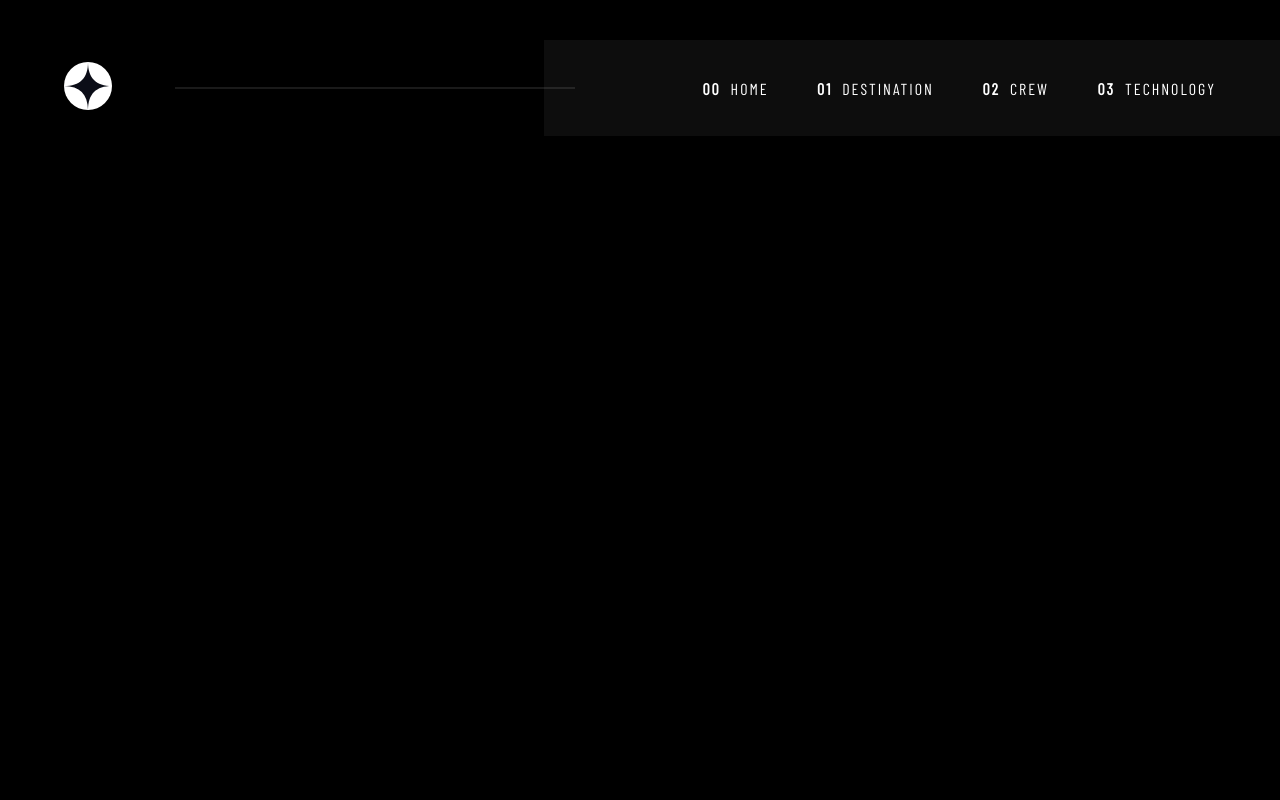
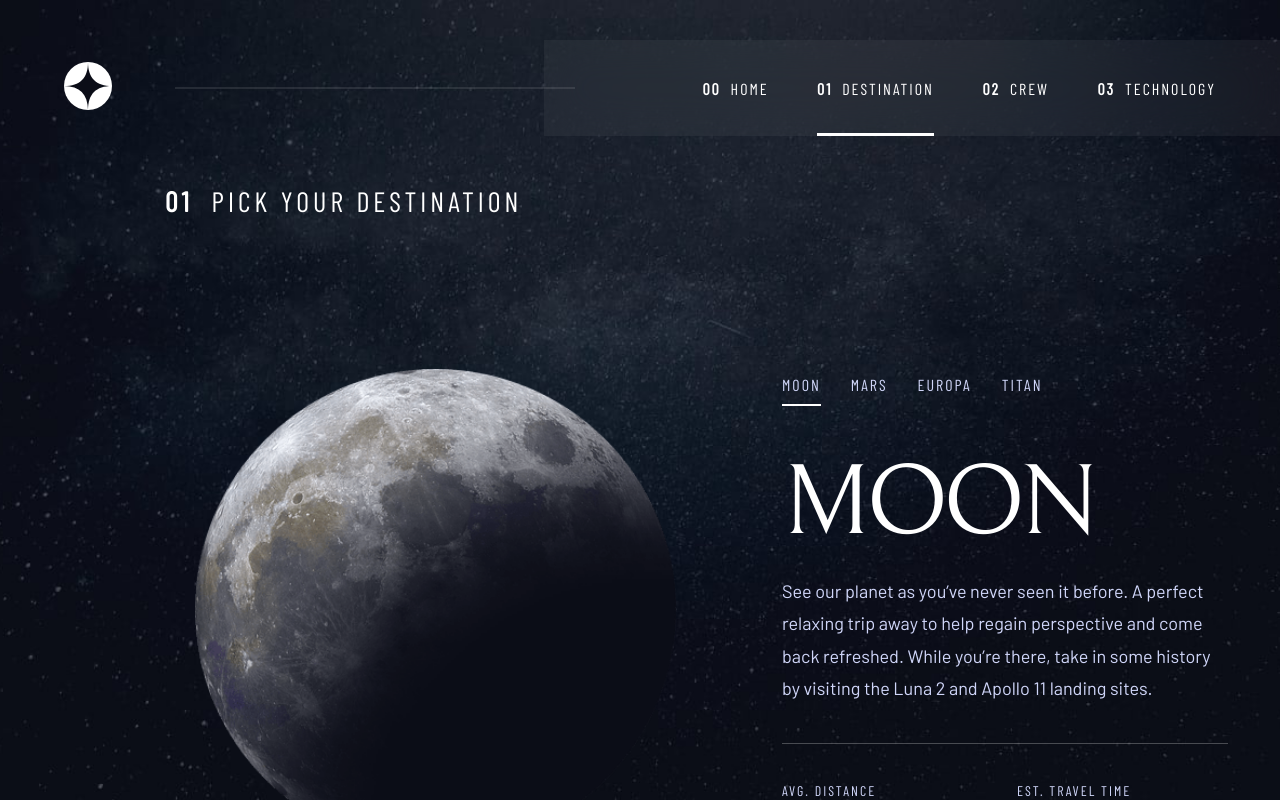
Before and after one commit to nshahaf/space-tourism, a React (Vite) app: page /destination in a window 1280 px wide. Shown: the top 800 px of the page. Built offline with nearby package versions, Linux system fonts and the light colour scheme.

Commit message:
destination page

```diff
--- a/data/data.json
+++ b/data/data.json
@@ -3,8 +3,8 @@
     {
       "name": "Moon",
       "images": {
-        "png": "./assets/destination/image-moon.png",
-        "webp": "./assets/destination/image-moon.webp"
+        "png": "src/assets/images/destination/image-moon.png",
+        "webp": "src/assets/images/destination/image-moon.webp"
       },
       "description": "See our planet as you’ve never seen it before. A perfect relaxing trip away to help regain perspective and come back refreshed. While you’re there, take in some history by visiting the Luna 2 and Apollo 11 landing sites.",
       "distance": "384,400 km",
@@ -13,8 +13,8 @@
     {
       "name": "Mars",
       "images": {
-        "png": "./assets/destination/image-mars.png",
-        "webp": "./assets/destination/image-mars.webp"
+        "png": "src/assets/images/destination/image-mars.png",
+        "webp": "src/assets/images/destination/image-mars.webp"
       },
       "description": "Don’t forget to pack your hiking boots. You’ll need them to tackle Olympus Mons, the tallest planetary mountain in our solar system. It’s two and a half times the size of Everest!",
       "distance": "225 mil. km",
@@ -23,8 +23,8 @@
     {
       "name": "Europa",
       "images": {
-        "png": "./assets/destination/image-europa.png",
-        "webp": "./assets/destination/image-europa.webp"
+        "png": "src/assets/images/destination/image-europa.png",
+        "webp": "src/assets/images/destination/image-europa.webp"
       },
       "description": "The smallest of the four Galilean moons orbiting Jupiter, Europa is a winter lover’s dream. With an icy surface, it’s perfect for a bit of ice skating, curling, hockey, or simple relaxation in your snug wintery cabin.",
       "distance": "628 mil. km",
@@ -33,8 +33,8 @@
     {
       "name": "Titan",
       "images": {
-        "png": "./assets/destination/image-titan.png",
-        "webp": "./assets/destination/image-titan.webp"
+        "png": "src/assets/images/destination/image-titan.png",
+        "webp": "src/assets/images/destination/image-titan.webp"
       },
       "description": "The only moon known to have a dense atmosphere other than Earth, Titan is a home away from home (just a few hundred degrees colder!). As a bonus, you get striking views of the Rings of Saturn.",
       "distance": "1.6 bil. km",
@@ -45,8 +45,8 @@
     {
       "name": "Douglas Hurley",
       "images": {
-        "png": "./assets/crew/image-douglas-hurley.png",
-        "webp": "./assets/crew/image-douglas-hurley.webp"
+        "png": "src/assets/images/crew/image-douglas-hurley.png",
+        "webp": "src/assets/images/crew/image-douglas-hurley.webp"
       },
       "role": "Commander",
       "bio": "Douglas Gerald Hurley is an American engineer, former Marine Corps pilot and former NASA astronaut. He launched into space for the third time as commander of Crew Dragon Demo-2."
@@ -54,8 +54,8 @@
     {
       "name": "Mark Shuttleworth",
       "images": {
-        "png": "./assets/crew/image-mark-shuttleworth.png",
-        "webp": "./assets/crew/image-mark-shuttleworth.webp"
+        "png": "src/assets/images/crew/image-mark-shuttleworth.png",
+        "webp": "src/assets/images/crew/image-mark-shuttleworth.webp"
       },
       "role": "Mission Specialist",
       "bio": "Mark Richard Shuttleworth is the founder and CEO of Canonical, the company behind the Linux-based Ubuntu operating system. Shuttleworth became the first South African to travel to space as a space tourist."
@@ -63,8 +63,8 @@
     {
       "name": "Victor Glover",
       "images": {
-        "png": "./assets/crew/image-victor-glover.png",
-        "webp": "./assets/crew/image-victor-glover.webp"
+        "png": "src/assets/images/crew/image-victor-glover.png",
+        "webp": "src/assets/images/crew/image-victor-glover.webp"
       },
       "role": "Pilot",
       "bio": "Pilot on the first operational flight of the SpaceX Crew Dragon to the International Space Station. Glover is a commander in the U.S. Navy where he pilots an F/A-18.He was a crew member of Expedition 64, and served as a station systems flight engineer."
@@ -72,8 +72,8 @@
     {
       "name": "Anousheh Ansari",
       "images": {
-        "png": "./assets/crew/image-anousheh-ansari.png",
-        "webp": "./assets/crew/image-anousheh-ansari.webp"
+        "png": "src/assets/images/crew/image-anousheh-ansari.png",
+        "webp": "src/assets/images/crew/image-anousheh-ansari.webp"
       },
       "role": "Flight Engineer",
       "bio": "Anousheh Ansari is an Iranian American engineer and co-founder of Prodea Systems. Ansari was the fourth self-funded space tourist, the first self-funded woman to fly to the ISS, and the first Iranian in space."
@@ -83,24 +83,24 @@
     {
       "name": "Launch vehicle",
       "images": {
-        "portrait": "./assets/technology/image-launch-vehicle-portrait.jpg",
-        "landscape": "./assets/technology/image-launch-vehicle-landscape.jpg"
+        "portrait": "src/assets/images/technology/image-launch-vehicle-portrait.jpg",
+        "landscape": "src/assets/images/technology/image-launch-vehicle-landscape.jpg"
       },
       "description": "A launch vehicle or carrier rocket is a rocket-propelled vehicle used to carry a payload from Earth's surface to space, usually to Earth orbit or beyond. Our WEB-X carrier rocket is the most powerful in operation. Standing 150 metres tall, it's quite an awe-inspiring sight on the launch pad!"
     },
     {
       "name": "Spaceport",
       "images": {
-        "portrait": "./assets/technology/image-spaceport-portrait.jpg",
-        "landscape": "./assets/technology/image-spaceport-landscape.jpg"
+        "portrait": "src/assets/images/technology/image-spaceport-portrait.jpg",
+        "landscape": "src/assets/images/technology/image-spaceport-landscape.jpg"
       },
       "description": "A spaceport or cosmodrome is a site for launching (or receiving) spacecraft, by analogy to the seaport for ships or airport for aircraft. Based in the famous Cape Canaveral, our spaceport is ideally situated to take advantage of the Earth’s rotation for launch."
     },
     {
       "name": "Space capsule",
       "images": {
-        "portrait": "./assets/technology/image-space-capsule-portrait.jpg",
-        "landscape": "./assets/technology/image-space-capsule-landscape.jpg"
+        "portrait": "src/assets/images/technology/image-space-capsule-portrait.jpg",
+        "landscape": "src/assets/images/technology/image-space-capsule-landscape.jpg"
       },
       "description": "A space capsule is an often-crewed spacecraft that uses a blunt-body reentry capsule to reenter the Earth's atmosphere without wings. Our capsule is where you'll spend your time during the flight. It includes a space gym, cinema, and plenty of other activities to keep you entertained."
     }
--- a/src/App.jsx
+++ b/src/App.jsx
@@ -4,6 +4,8 @@ import HomePage from './pages/HomePage';
 import CrewPage from './pages/CrewPage';
 import DestinationPage from './pages/DestinationPage';
 import TechnologyPage from './pages/TechnologyPage';
+
+import data from './../data/data.json'
 function App() {
 
   return (
@@ -13,9 +15,9 @@ function App() {
         <Routes>
           <Route path="/" element={<HomePage/>}/>
           <Route path="/home" element={<HomePage/>}/>
-          <Route path="/crew" element={<CrewPage/>}/>
-          <Route path="/dest" element={<DestinationPage/>}/>
-          <Route path="/tech" element={<TechnologyPage/>}/>
+          <Route path="/crew" element={<CrewPage crew={data.crew}/>}/>
+          <Route path="/destination" element={<DestinationPage dest={data.destinations}/>}/>
+          <Route path="/technology" element={<TechnologyPage tech={data.technology}/>}/>
         </Routes>
       </div>
     </>
--- a/src/assets/styles/pages/_destination.scss
+++ b/src/assets/styles/pages/_destination.scss
@@ -1,6 +1,83 @@
 .destination-container {
-    background-image: url(/src/assets/images/destination/background-destination-desktop.jpg);
-    background-size: cover;
-    background-position: center;
+  background-image: url(/src/assets/images/destination/background-destination-desktop.jpg);
+  background-size: cover;
+  background-position: center;
+  color: white;
+  padding-top: $nav-height;
 
+  .content {
+    margin: 48px 165px;
+    h2 {
+      display: flex;
+      align-items: center;
+      gap: 19px;
+
+      text-transform: uppercase;
+      span {
+        font-weight: bold;
+      }
+    }
+
+    .destination {
+      margin-top: 24px;
+      display: grid;
+      grid-template-columns: 1fr 1fr;
+      width: 1110px;
+      column-gap: 30px;
+
+      .img-container {
+        padding: 127px 29.5px;
+      }
+      .content-container {
+        padding: 133px 47px;
+
+        .destination-nav {
+          text-transform: uppercase;
+          display: flex;
+          gap: 30px;
+
+          a{
+            border-bottom: 2px solid rgba(255, 255, 255,0);
+            padding-block: 0px 10px;
+            transition: border-bottom 300ms ease-in-out;
+          }
+          a:hover{
+            border-bottom: 2px solid rgba(255, 255, 255,0.5);
+          }
+          a.active{
+            border-bottom: 2px solid rgba(255, 255, 255,1);
+          }
+        }
+
+        h1 {
+          margin-block: 40px 14px;
+          text-transform: uppercase;
+          letter-spacing: -5px;
+        }
+        p.text-7, p.text-9,a{color: $blue-300;}
+        .line {
+          display: flex;
+          height: 1px;
+          align-self: stretch;
+          flex-grow: 0;
+          opacity: 0.25;
+          background-color: #fff;
+          margin-block: 38px;
+        }
+        .info {
+          text-transform: uppercase;
+          display: grid;
+          grid-template-columns: 1fr 1fr;
+          column-gap: 24px;
+
+          .distance,.time{
+            display: flex;
+            flex-direction: column;
+            gap: 10px;
+
+          }
+        }
+      }
+    }
+  }
 }
--- a/src/components/NavBar.jsx
+++ b/src/components/NavBar.jsx
@@ -10,9 +10,9 @@ export default function NavBar() {
       <nav className="text-8">
         <NavLink to="/"></NavLink>
         <NavLink to="/"><span>00</span> Home</NavLink>
-        <NavLink to="/dest"><span>01</span> Destination</NavLink>
+        <NavLink to="/destination"><span>01</span> Destination</NavLink>
         <NavLink to="/crew"><span>02</span> Crew</NavLink>
-        <NavLink to="/tech"><span>03</span> Technology</NavLink>
+        <NavLink to="/technology"><span>03</span> Technology</NavLink>
       </nav>
     </div>
   );
--- a/src/pages/DestinationPage.jsx
+++ b/src/pages/DestinationPage.jsx
@@ -1,8 +1,47 @@
+import { useState } from "react";
 
-export default function DestinationPage() {
+export default function DestinationPage({ dest }) {
+  const [idx, setIdx] = useState(0);
+
+  const data = dest[idx];
   return (
     <div className="destination-container page">
-      DestinationPage
+      <div className="content">
+        <h2 className="text-5">
+          <span>01</span>Pick your destination{" "}
+        </h2>
+        <div className="destination">
+          <div className="img-container">
+            <img src={data.images.png} alt="destination image" />
+          </div>
+
+          <div className="content-container">
+
+            <div className="destination-nav text-8">
+              <a href="#moon" onClick={() => setIdx(0)} className={(idx === 0 ? 'active' : '')}>Moon</a>
+              <a href="#mars" onClick={() => setIdx(1)} className={(idx === 1 ? 'active' : '')}>Mars</a>
+              <a href="#europa" onClick={() => setIdx(2)} className={(idx === 2 ? 'active' : '')}>Europa</a>
+              <a href="#titan" onClick={() => setIdx(3)} className={(idx === 3 ? 'active' : '')}>Titan</a>
+            </div>
+
+            <h1 className="text-2">{data.name}</h1>
+            <p className="text-9">{data.description}</p>
+            <div className="line"></div>
+
+            <div className="info">
+              <div className="distance">
+                <p className="text-7">Avg. distance</p>
+                <p className="text-6">{data.distance}</p>
+              </div>
+              <div className="time">
+                <p className="text-7">Est. travel time</p>
+                <p className="text-6">{data.travel}</p>
+              </div>
+            </div>
+
+          </div>
+        </div>
       </div>
-  )
+    </div>
+  );
 }
```
